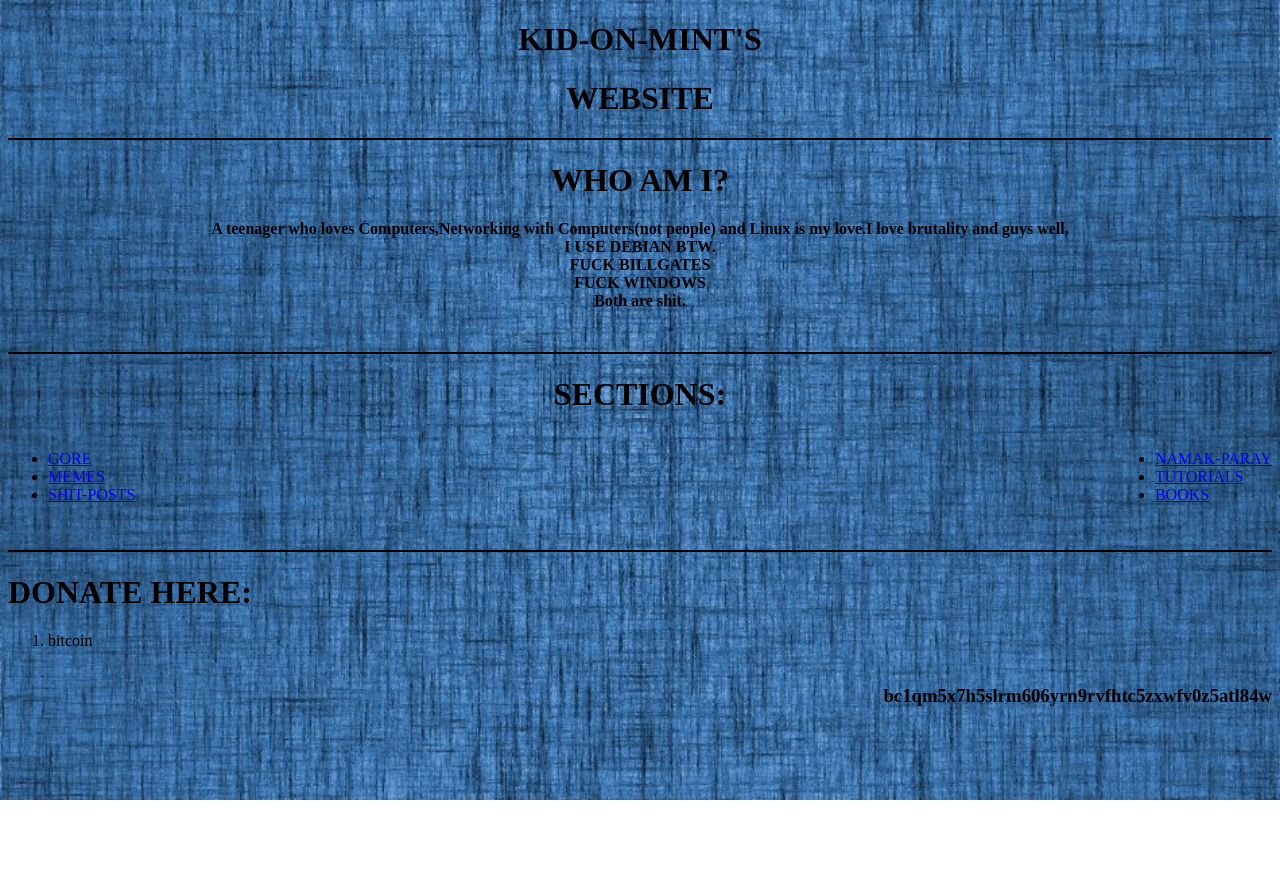
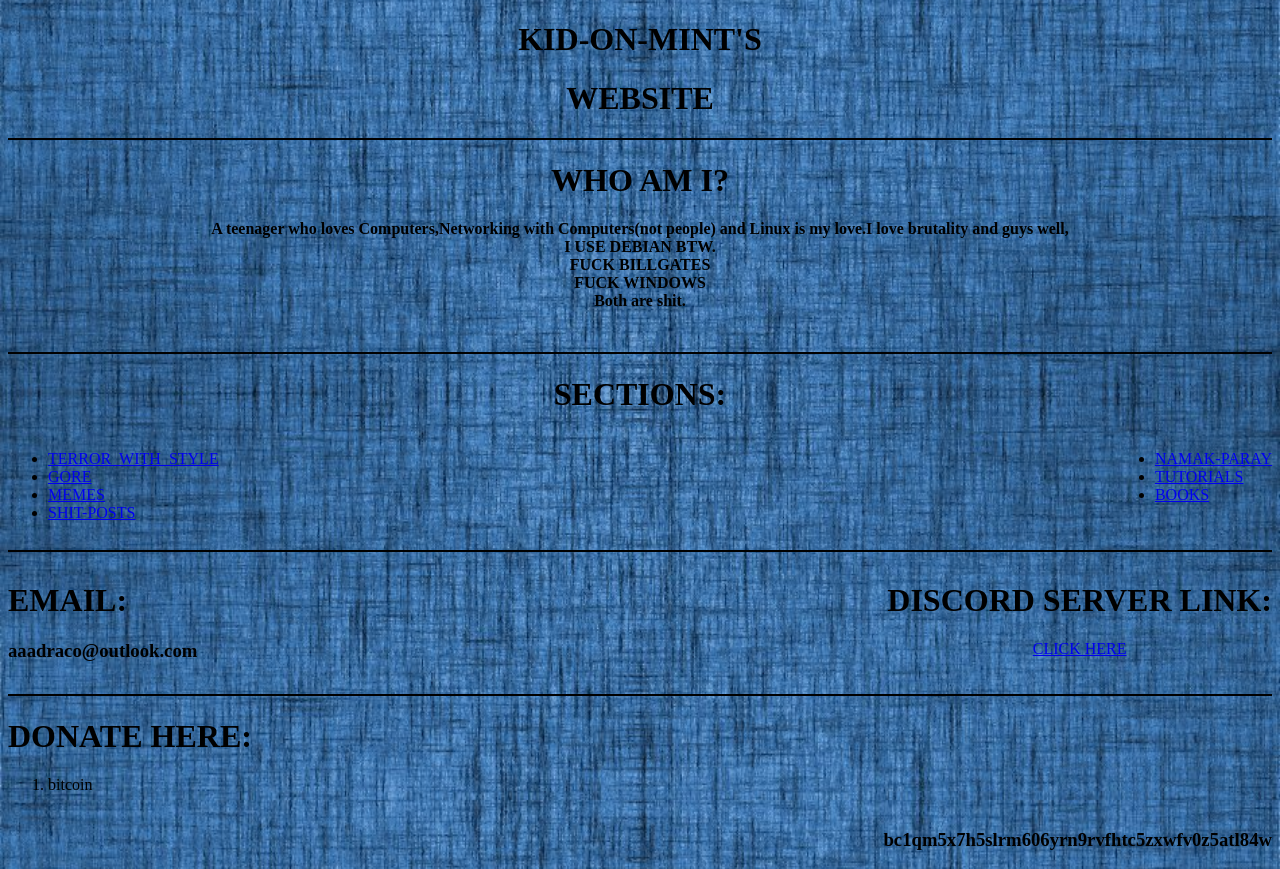
Before and after one commit to dt1906/webi, a plain HTML site: page index.html in a window 1280 px wide. Before the commit the page ends 800 px from the top, so only its background shows below. Drawn offline with Linux system fonts and the light colour scheme.

Commit message:
Update index.html

```diff
--- a/index.html
+++ b/index.html
@@ -29,6 +29,12 @@
         .rtf {
             float: right;
         }
+        .dist {
+            float: left;
+        }
+        .wist {
+            float: right;
+        }
     </style>
 </head>
 <body>
@@ -53,6 +59,7 @@
  </div>
  <div class="div5">
     <ul>
+         <li><a href="terrorbystyle.html" target="_blank">TERROR_WITH_STYLE</a></li>
         <li> <a href="GORE.html" target="_blank">GORE</a></li>
         <li><a href="MEMES.html" target="_blank">MEMES</a></li>
         <LI><a href="SHIT-POSTS.html" target="_blank">SHIT-POSTS</a></LI>
@@ -67,6 +74,16 @@
 </div>
 <br><br><br><br><br><br>
 <hr color="black">
+<div class="dist">
+    <h1>EMAIL:</h1>
+    <h3>aaadraco@outlook.com</h3>
+</div>
+<div class="wist">
+    <h1>DISCORD SERVER LINK:</h1>
+    <center><a href="https://discord.gg/dWPGHz2FFR">CLICK HERE</a></center>
+</div>
+<br><br><br><br><br><br><br>
+ <hr color="black">
 <div class="don">
     <h1>DONATE HERE:</h1>
     <ol>
```
